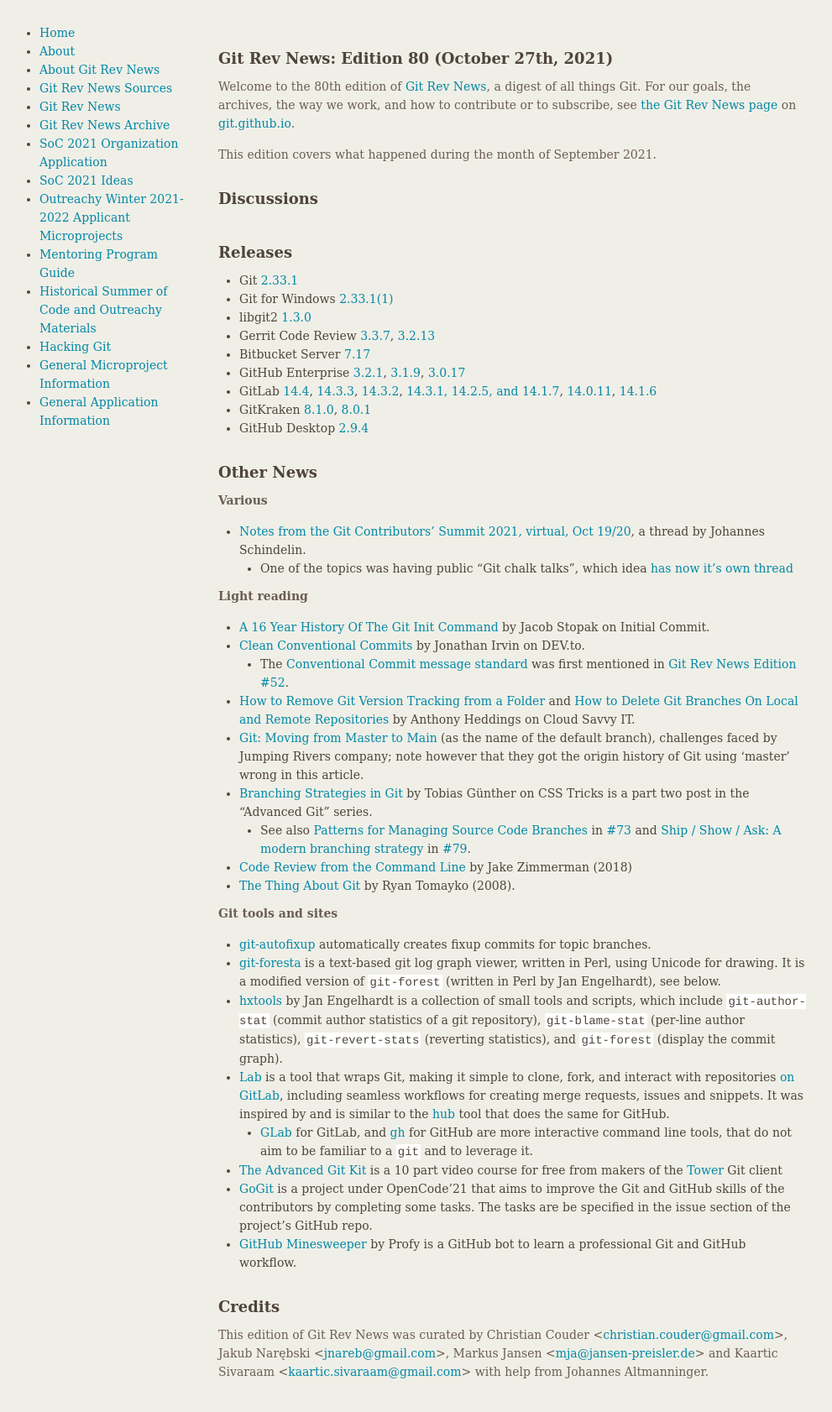
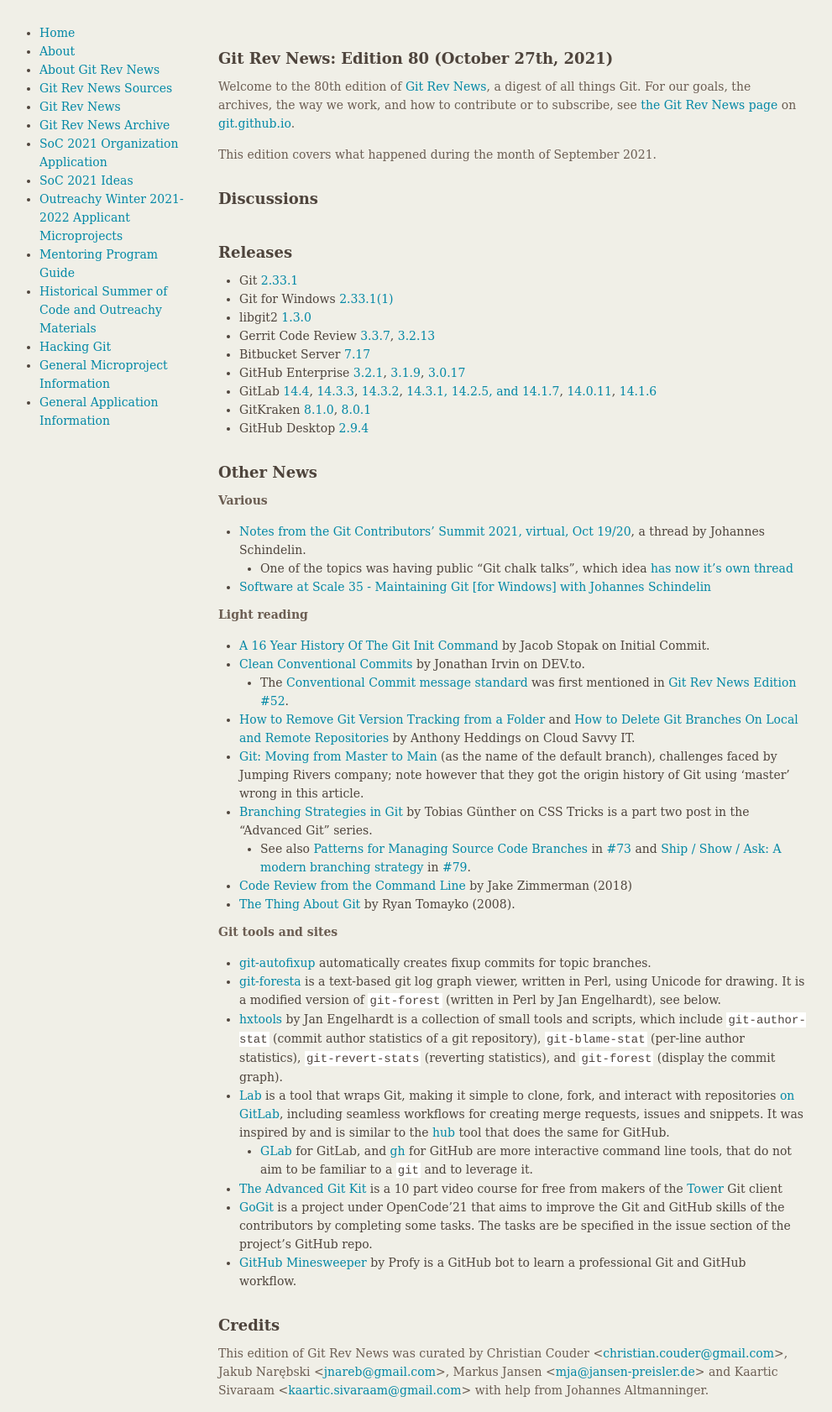
Before and after one commit to git/git.github.io, a Jekyll site: the page built from rev_news/drafts/edition-80.md, in a window 1280 px wide. Shown: the whole page at 84% size, without its empty margins (149-1140 px from the left). Built offline with Jekyll 4.4.1, drawn with Linux system fonts in a browser that asks for light colours; before the commit the page ends 1660 px from its top, so only the background shows below that.

Commit message:
rn-80: Add link to "Software at Scale 35" podcast

```diff
--- a/rev_news/drafts/edition-80.md
+++ b/rev_news/drafts/edition-80.md
@@ -62,6 +62,7 @@
   a thread by Johannes Schindelin.
   * One of the topics was having public "Git chalk talks", which idea
     [has now it's own thread](https://public-inbox.org/git/nycvar.QRO.7.76.6.2110220950020.62@tvgsbejvaqbjf.bet/t/#u)
+* [Software at Scale 35 - Maintaining Git \[for Windows\] with Johannes Schindelin](https://www.softwareatscale.dev/p/software-at-scale-35-maintaining)
 
 
 __Light reading__
```
